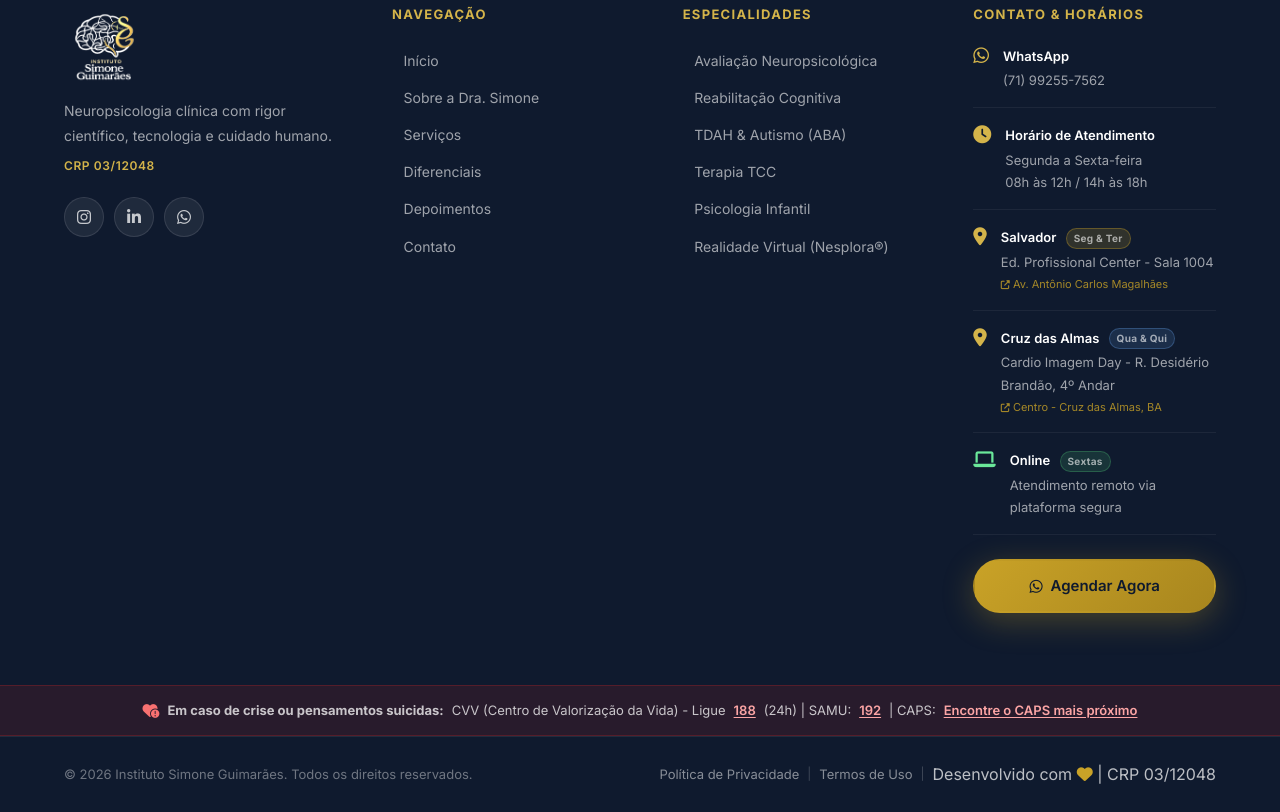
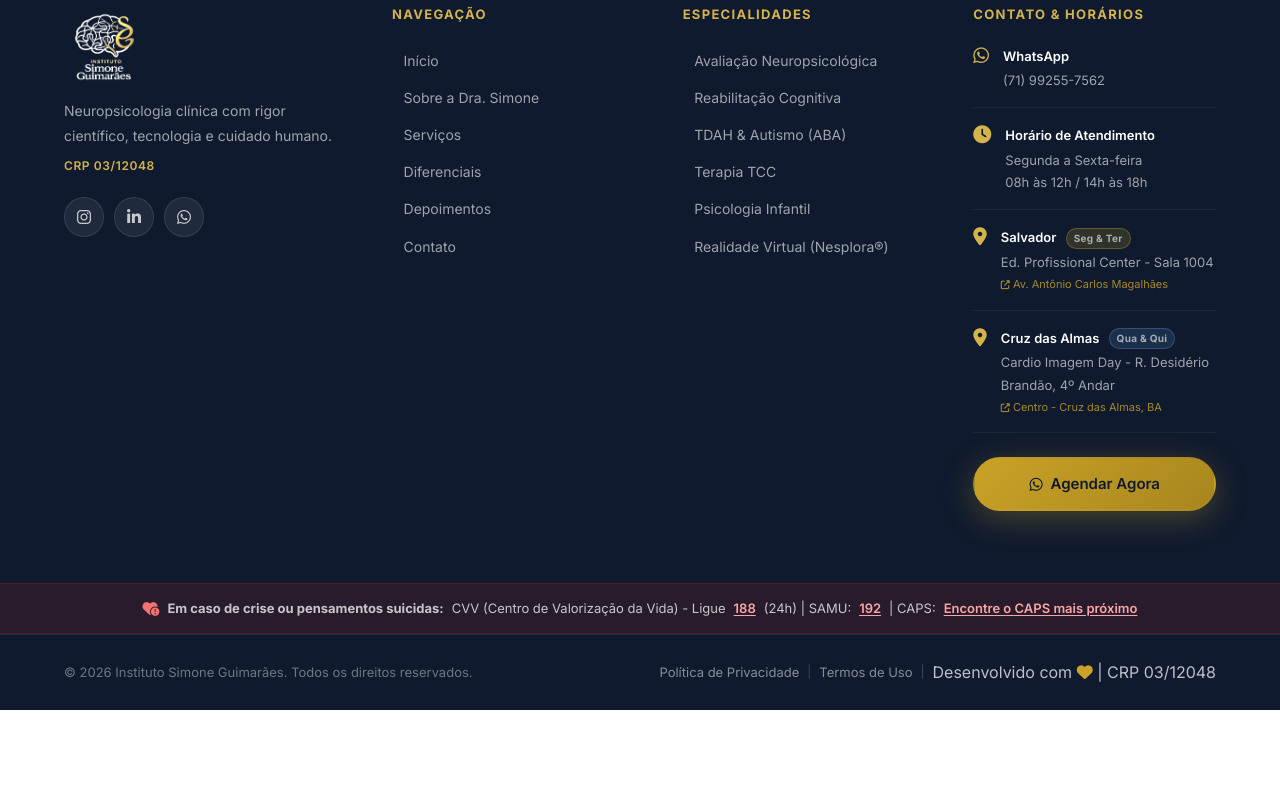
Before and after one commit to JpMouradev0/Site-Dra.-Simone, a plain HTML site: page index.html in a window 1280 px wide. Shown: the part 6667-7479 px from the top of the page. After the commit the page ends 7377 px from the top, so only its background shows below. Drawn offline with nearby package versions, Linux system fonts and the light colour scheme; a web font is replaced by a local one.

Commit message:
removido online do footer

```diff
--- a/index.html
+++ b/index.html
@@ -735,13 +735,7 @@
                 </a>
               </div>
             </div>
-            <div class="footer-info-item">
-              <i class="fas fa-laptop"></i>
-              <div>
-                <strong>Online <span class="dia-badge dia-badge-online">Sextas</span></strong>
-                <span>Atendimento remoto via plataforma segura</span>
-              </div>
-            </div>
+
             <a href="https://wa.me/5571992557562?text=Ol%C3%A1%2C%20Dra.%20Simone!%20Gostaria%20de%20agendar%20uma%20consulta."
               class="btn btn-primary footer-cta-btn" target="_blank" rel="noopener noreferrer" id="footerCTABtn">
               <i class="fab fa-whatsapp"></i> Agendar Agora
```
